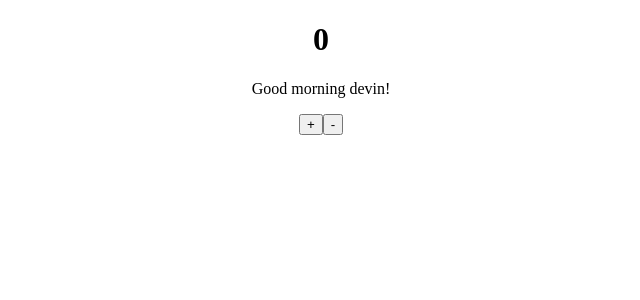
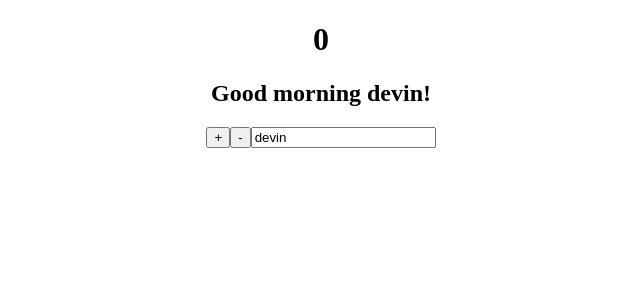
Before and after one commit to originalhat/redux, a React app: page / in a window 1280 px wide. Shown: the top 300 px of the page, without its empty margins (319-959 px from the left). Built offline with nearby package versions, Linux system fonts and the light colour scheme.

Commit message:
user can update name

```diff
--- a/src/App.js
+++ b/src/App.js
@@ -7,20 +7,26 @@ class App extends Component {
       <div className="App">
         <h1>{this.props.value}</h1>
 
-        <p>Good morning {this.props.name}!</p>
+        <h2>Good morning <strong>{this.props.name}</strong>!</h2>
 
-        <button onClick={this.handleIncrement}>+</button>
-        <button onClick={this.handleDecrement}>-</button>
+        <button onClick={this.handleIncrement_}>+</button>
+        <button onClick={this.handleDecrement_}>-</button>
+
+        <input type="text" defaultValue={this.props.name} onChange={this.handleUpdateName_}/>
       </div>
     );
   }
 
-  handleIncrement = () => {
+  handleIncrement_ = () => {
     this.props.handleIncrement();
   }
 
-  handleDecrement = () => {
+  handleDecrement_ = () => {
     this.props.handleDecrement();
+  }
+
+  handleUpdateName_ = (event) => {
+    this.props.handleUpdateName(event.target.value);
   }
 }
 
--- a/src/actions/AppActions.js
+++ b/src/actions/AppActions.js
@@ -1,2 +1,18 @@
-export const INCREMENT = {type: 'INCREMENT'};
-export const DECREMENT = {type: 'DECREMENT'};
+export function incrementCounter() {
+  return {
+    type: 'INCREMENT_COUNTER'
+  }
+}
+
+export function decrementCounter() {
+  return {
+    type: 'DECREMENT_COUNTER'
+  }
+}
+
+export function updateName({name}) {
+  return {
+    type: 'UPDATE_NAME',
+    name
+  }
+}
--- a/src/index.js
+++ b/src/index.js
@@ -2,7 +2,7 @@ import React from 'react';
 import ReactDOM from 'react-dom';
 import {createStore} from 'redux'
 
-import {INCREMENT, DECREMENT} from './actions/AppActions';
+import {incrementCounter, decrementCounter, updateName} from './actions/AppActions';
 import rootReducer from './reducers/AppReducers';
 import registerServiceWorker from './registerServiceWorker';
 
@@ -11,14 +11,23 @@ import App from './App';
 const store = createStore(rootReducer);
 
 function render_() {
+  /* get application state */
   const state = store.getState();
 
+  /* bind actions */
+  const handleIncrement = () => {store.dispatch(incrementCounter())};
+  const handleDecrement = () => {store.dispatch(decrementCounter())};
+  const handleUpdateName = (name) => {store.dispatch(updateName({name}))};
+
+  /* render root component */
   ReactDOM.render(
     <App
       value={state.value}
       name={state.name}
-      handleIncrement={() => {store.dispatch(INCREMENT)}}
-      handleDecrement={() => {store.dispatch(DECREMENT)}}/>,
+      handleIncrement={handleIncrement}
+      handleDecrement={handleDecrement}
+      handleUpdateName={handleUpdateName}
+    />,
     document.getElementById('root'));
 }
 
--- a/src/reducers/AppReducers.js
+++ b/src/reducers/AppReducers.js
@@ -2,9 +2,11 @@ const INITIAL_STATE = {name: 'devin', value: 0};
 
 export default function rootReducer(state = INITIAL_STATE, action) {
   switch (action.type) {
-    case 'INCREMENT':
+    case 'UPDATE_NAME':
+      return Object.assign({...state}, {name: action.name});
+    case 'INCREMENT_COUNTER':
       return Object.assign({...state}, {value: state.value + 1});
-    case 'DECREMENT':
+    case 'DECREMENT_COUNTER':
       return Object.assign({...state}, {value: state.value - 1});
     default:
       return state
```
Also changed, not shown: 2 other files (tests, documents, lock files or other folders).
